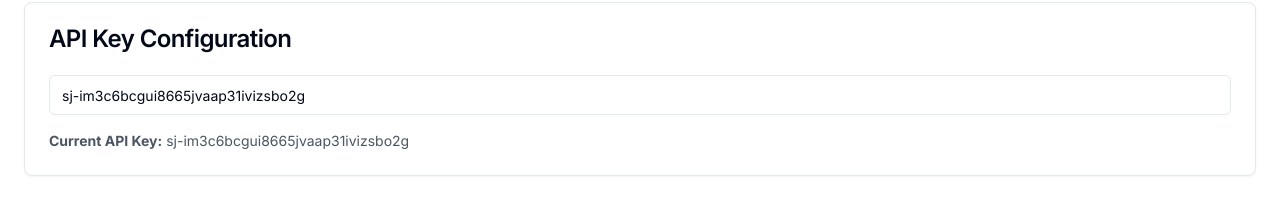
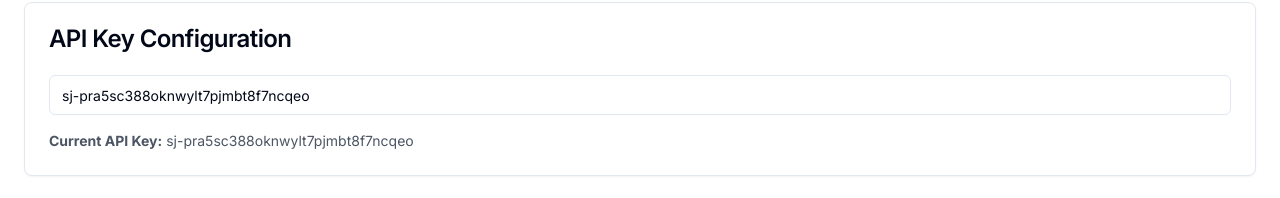
Before and after one commit to racingfoxs/generate-AI, a Next.js app: page / in a window 1280 px wide. Shown: the part 362-560 px from the top of the page. Built offline with nearby package versions, Linux system fonts and the light colour scheme.

Commit message:
api change

```diff
--- a/app/page.js
+++ b/app/page.js
@@ -12,7 +12,7 @@ import TypewriterComponent from 'typewriter-effect';
 import ImageCard from './ImageCard';
 
 export default function Home() {
-    const [apiKey, setApiKey] = useState('sj-im3c6bcgui8665jvaap31ivizsbo2g');
+    const [apiKey, setApiKey] = useState('sj-pra5sc388oknwylt7pjmbt8f7ncqeo');
     const [input, setInput] = useState('');
     const [generatedText, setGeneratedText] = useState('');
     const [generatedImage, setGeneratedImage] = useState('');
```
